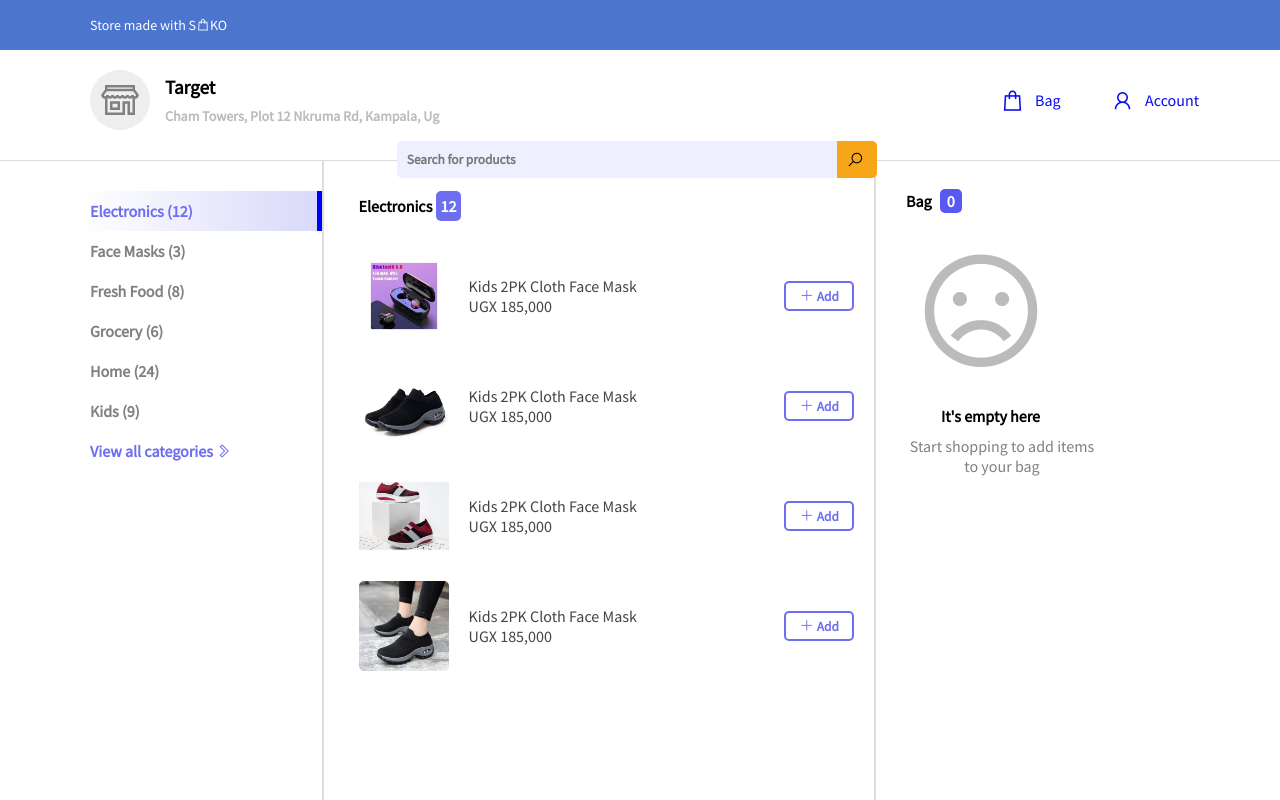
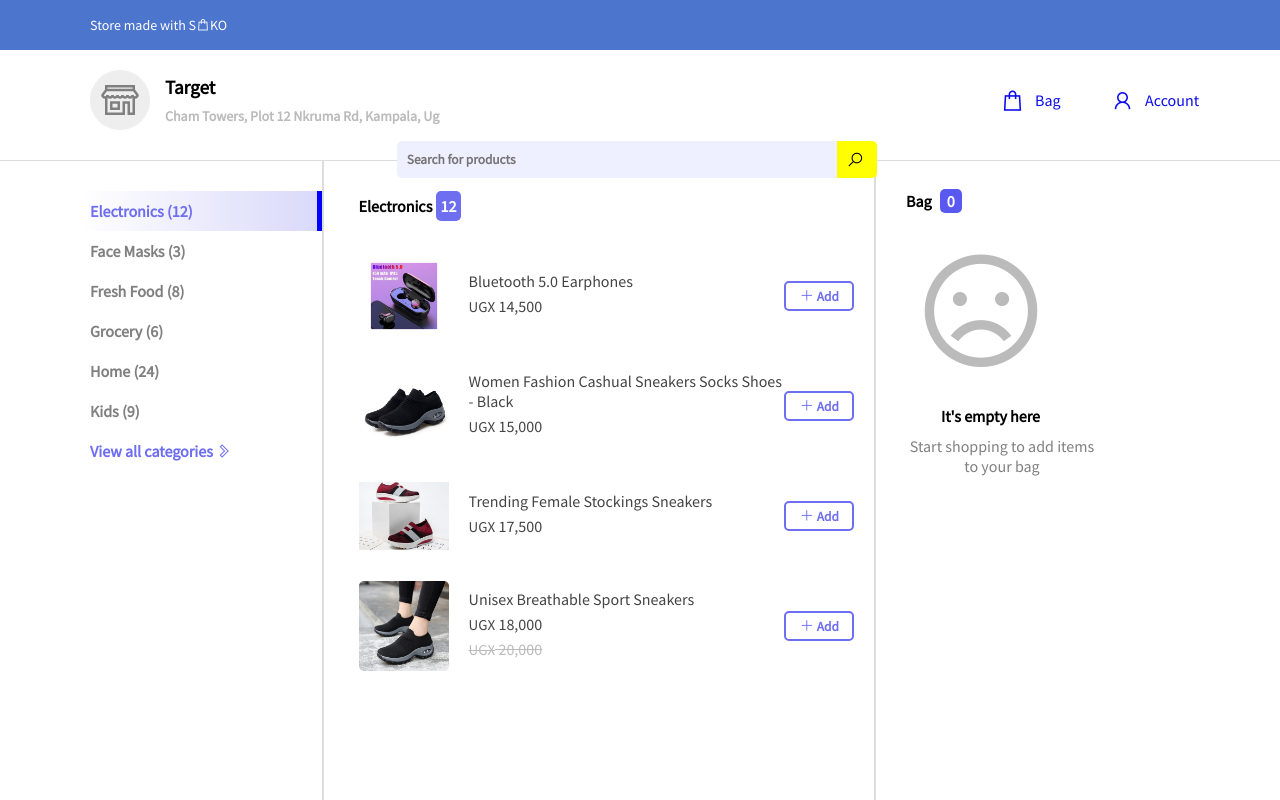
Before and after one commit to Olori-Ebi/soko_app, a React (Create React App) app: page / in a window 1280 px wide. Shown: the top 800 px of the page. Built offline with nearby package versions, Linux system fonts and the light colour scheme.

Commit message:
soko frontend

```diff
--- a/src/component/Home/Home.css
+++ b/src/component/Home/Home.css
@@ -160,7 +160,7 @@
 
 .home__body__input span {
   padding: 10px;
-  background: rgb(247, 166, 25);
+  background: yellow;
   border-top-right-radius: 5px;
   border-bottom-right-radius: 5px;
   font-size: 17px;
@@ -208,6 +208,20 @@
   display: flex;
   flex-direction: column;
   flex: 1;
+}
+
+.home__center__main .home__center__details p {
+  font-size: 16px;
+  margin-bottom: 5px;
+}
+
+.home__center__main .home__center__details p.cancel {
+  text-decoration: line-through;
+  color: #bbb;
+}
+
+.home__center__main .home__center__details p small {
+  font-size: 15px;
 }
 
 .home__center__main button {
--- a/src/component/Home/Home.js
+++ b/src/component/Home/Home.js
@@ -67,8 +67,8 @@
                 <img src={img} />
                 <Link to="/single">
                   <div className="home__center__details">
-                    <p>Kids 2PK Cloth Face Mask</p>
-                    <p>UGX 185,000</p>
+                    <p>Bluetooth 5.0 Earphones</p>
+                    <p><small>UGX</small> 14,500</p>
                   </div>
                 </Link>
                 <button><span className="las la-plus" /> Add</button>
@@ -77,8 +77,8 @@
                 <img src={img4} />
                 <Link>
                   <div className="home__center__details">
-                    <p>Kids 2PK Cloth Face Mask</p>
-                    <p>UGX 185,000</p>
+                    <p>Women Fashion Cashual Sneakers Socks Shoes - Black</p>
+                    <p><small>UGX</small> 15,000</p>
                   </div>
                 </Link>
                 <button><span className="las la-plus" /> Add</button>
@@ -87,8 +87,8 @@
                 <img src={img5} />
                 <Link>
                   <div className="home__center__details">
-                    <p>Kids 2PK Cloth Face Mask</p>
-                    <p>UGX 185,000</p>
+                    <p>Trending Female Stockings Sneakers</p>
+                    <p><small>UGX</small> 17,500</p>
                   </div>
                 </Link>
                 <button><span className="las la-plus" /> Add</button>
@@ -97,8 +97,9 @@
                 <img src={img6} />
                 <Link>
                   <div className="home__center__details">
-                    <p>Kids 2PK Cloth Face Mask</p>
-                    <p>UGX 185,000</p>
+                    <p>Unisex Breathable Sport Sneakers </p>
+                    <p><small>UGX</small> 18,000</p>
+                    <p className="cancel"><small>UGX</small> 20,000</p>
                   </div>
                 </Link>
                 <button><span className="las la-plus" /> Add</button>
--- a/src/component/Single/index.js
+++ b/src/component/Single/index.js
@@ -1,4 +1,4 @@
-import React, { useRef } from 'react';
+import React, { useRef, useState } from 'react';
 import {NavLink} from 'react-router-dom';
 import img from '../../images/1.jpg';
 import img2 from '../../images/2.jpg';
@@ -11,13 +11,12 @@
 import stool from '../../images/stool.jpg';
 import Footer from '../Footer/Footer';
 import Carousel from 'react-elastic-carousel'
-// import Carousel from 'react-multi-carousel'
-// import 'react-multi-carousel/lib/styles.css'
 import './Single.css';
 
 
 function SingleItem () {
   const listRef = useRef(null);
+  const [count, setCount] = useState(1)
 
   const scrollLeft = () => {
     if(listRef.current) {
@@ -37,6 +36,14 @@
         behavior: "smooth"
       })
     }
+  }
+
+  const increment = () => {
+    setCount(count+1)
+  }
+
+  const decrement = (e) => {
+    count <= 1 ? setCount(1): setCount(count-1)
   }
 
 
@@ -93,9 +100,9 @@
           <small>UGX 148,000</small>
           <div className="width">
             <div>
-              <span className="las la-minus"></span>
-              <input value="1" />
-              <span className="las la-plus"></span>
+              <span onClick={decrement} className="las la-minus"></span>
+              <input value={count} />
+              <span onClick={increment} className="las la-plus"></span>
             </div>
           </div>
           <div className="single__buttons">
```
Also changed, not shown: 17 other files (tests, documents, lock files or other folders).
